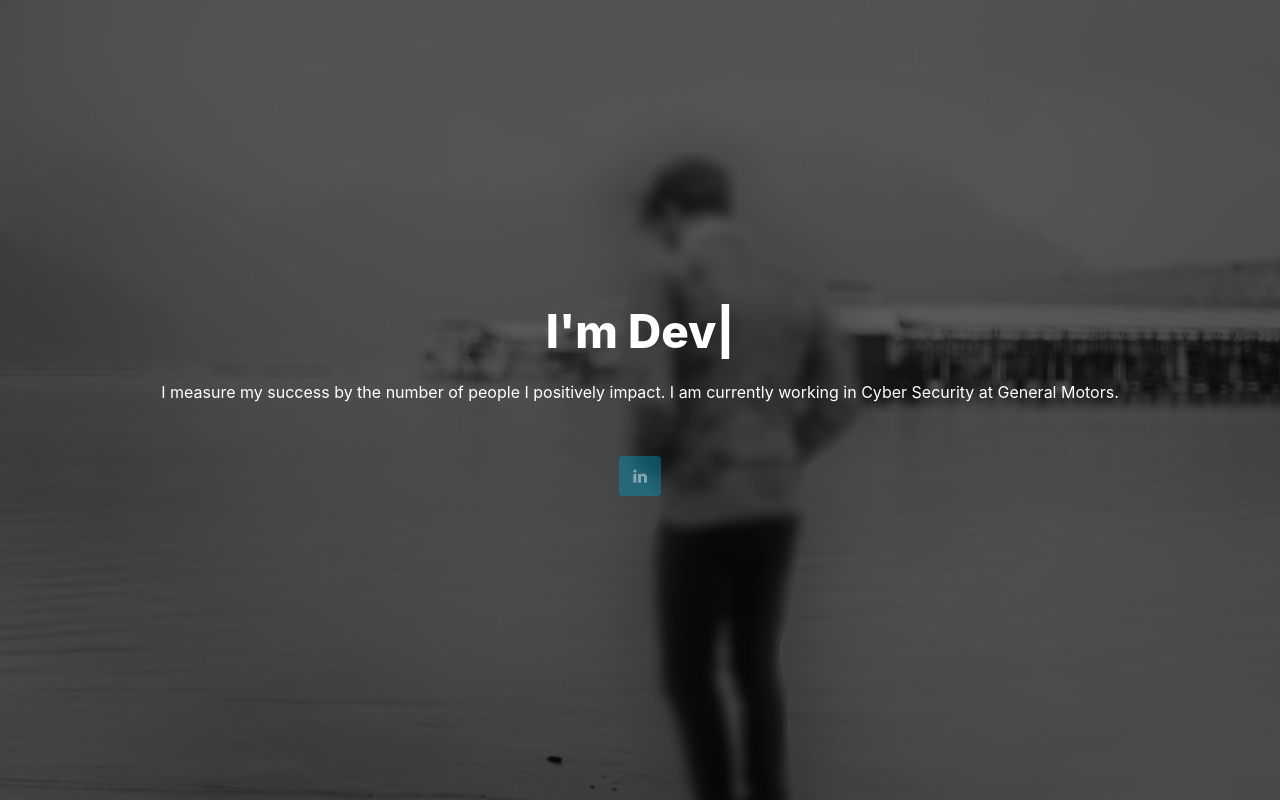
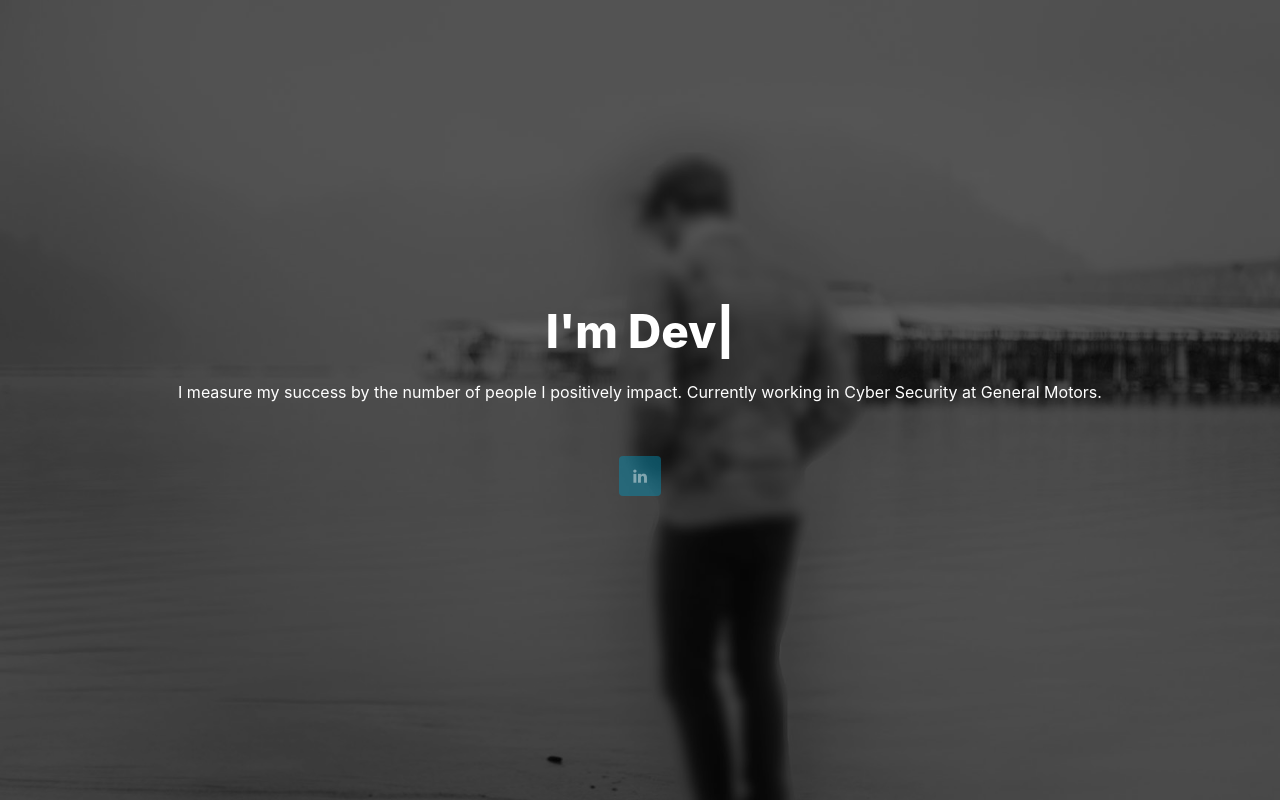
Before and after one commit to dotbatch/adrik.me, a website: page index.html in a window 1280 px wide. Drawn offline with nearby package versions, Linux system fonts and the light colour scheme.

Commit message:
quote rewording

```diff
--- a/index.html
+++ b/index.html
@@ -22,7 +22,7 @@
           <div class="col align-self-center">
             <div class="welcome-text">
               <h1>I'm <span class="element"></span></h1>
-              <p>I measure my success by the number of people I positively impact. I am currently working in Cyber Security at General Motors.</p>
+              <p>I measure my success by the number of people I positively impact. Currently working in Cyber Security at General Motors.</p>
               <a href="https://www.linkedin.com/in/adrik-grigorian/" class="btn welcome-btn linkedinBtn"></a>
             </div>
           </div>
```
